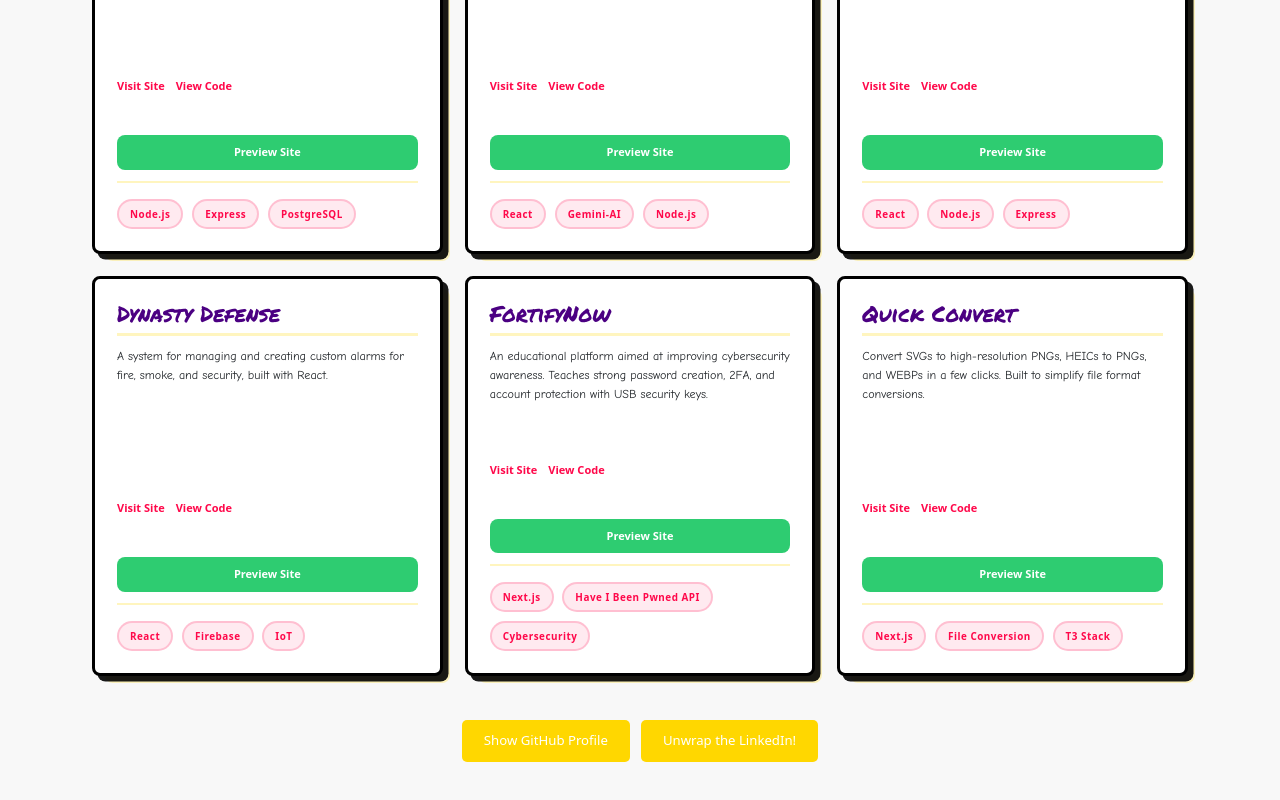
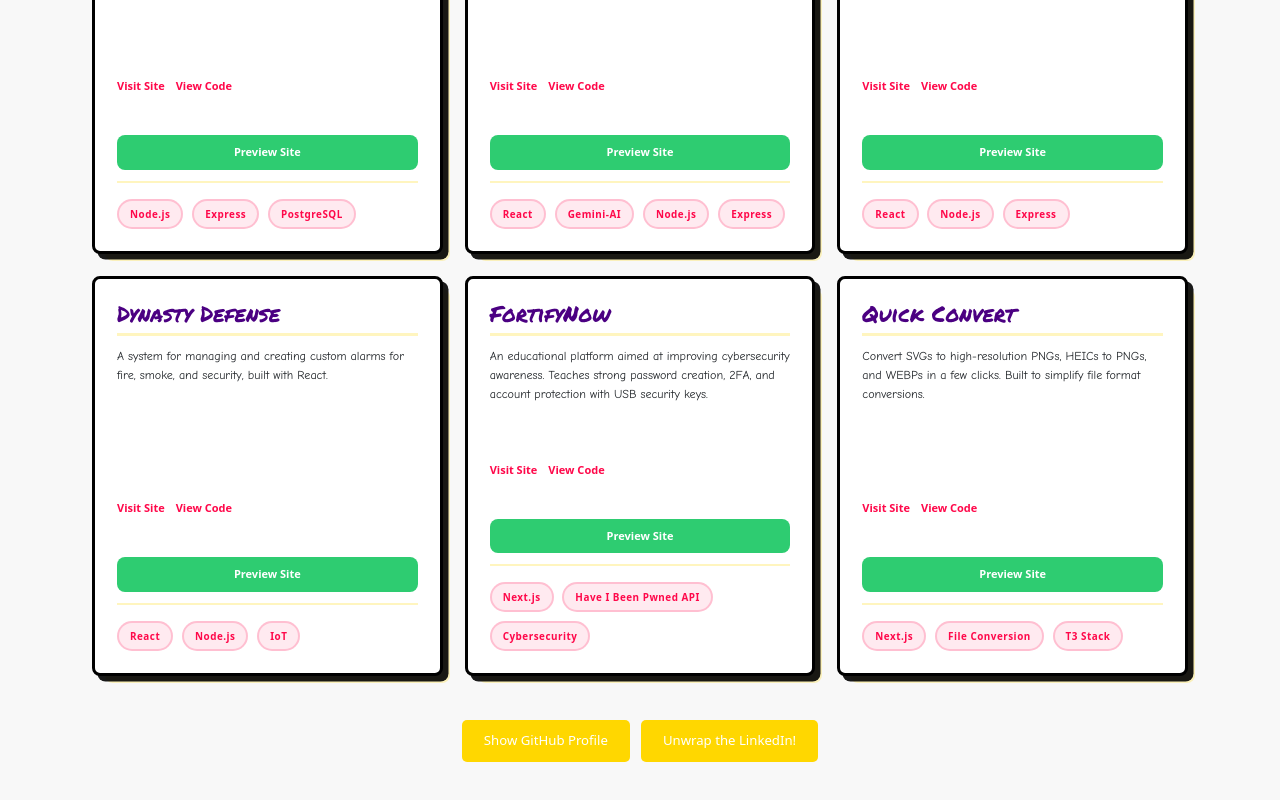
Before and after one commit to AD-Archer/AD-Archer, a React (Vite) app: page / in a window 1280 px wide. Shown: the part 3826-4626 px from the top of the page. Built offline with nearby package versions, Linux system fonts and the light colour scheme.

Commit message:
Minor changes to ensure functioanlity

```diff
--- a/package.json
+++ b/package.json
@@ -23,6 +23,7 @@
     "vite-plugin-static-copy": "^2.2.0"
   },
   "devDependencies": {
+    "@babel/plugin-transform-react-jsx": "^7.25.9",
     "@eslint/js": "^9.19.0",
     "@types/react": "^18.2.0",
     "@types/react-dom": "^18.2.0",
--- a/src/components/github-components/GitHubProjects.jsx
+++ b/src/components/github-components/GitHubProjects.jsx
@@ -241,7 +241,7 @@ const projects = [
   {
     title: "MoviesNoir",
     description: "A movie generator app built with react and node.js to share black culture through movies and tv shows. Find your next favorite movie or tv show.",
-    techStack: ["React", "Node.js", "Express"],
+    techStack: ["React", "Node.js", "Express","Python",""],
     siteLink: "https://moviesnoir.vercel.app/",
     repoLink: "https://github.com/AD-Archer/MoviesNoir",
 
@@ -271,7 +271,7 @@ const projects = [
   {
     title: "Corra",
     description: "Create your Own Really Real Adventure game using AI to figure out your personality test and create an adventure for you based off of it.",
-    techStack: ["React", "Gemini-AI", "Node.js"],
+    techStack: ["React", "Gemini-AI", "Node.js","Express"],
     siteLink: "https://corra-tau.vercel.app/",
     repoLink: "https://github.com/AD-Archer/corra"
   },
@@ -285,7 +285,7 @@ const projects = [
   {
     title: "Dynasty Defense",
     description: "A system for managing and creating custom alarms for fire, smoke, and security, built with React.",
-    techStack: ["React", "Firebase", "IoT"],
+    techStack: ["React", "Node.js", "IoT"],
     siteLink: "https://dynasty-defense.vercel.app/",
     repoLink: "https://github.com/AD-Archer/dynasty-defense"
   },
--- a/vite.config.js
+++ b/vite.config.js
@@ -5,7 +5,9 @@ import { viteStaticCopy } from 'vite-plugin-static-copy'
 // https://vite.dev/config/
 export default defineConfig({
   plugins: [
-    react(),
+    react({
+      jsxRuntime: 'automatic'
+    }),
     viteStaticCopy({
       targets: [
         {
```
Also changed, not shown: src/context/TechFilterContext.jsx (renamed from src/context/TechFilterContext.js), 1 other file (tests, documents, lock files or other folders).
